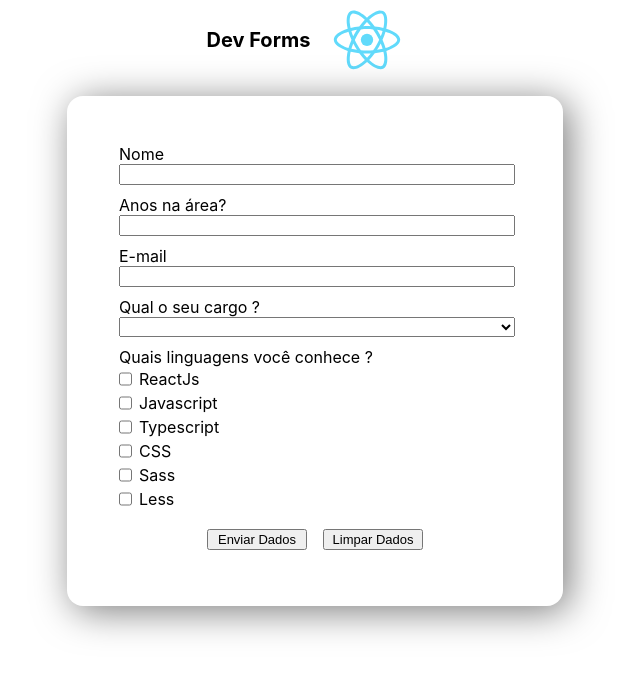
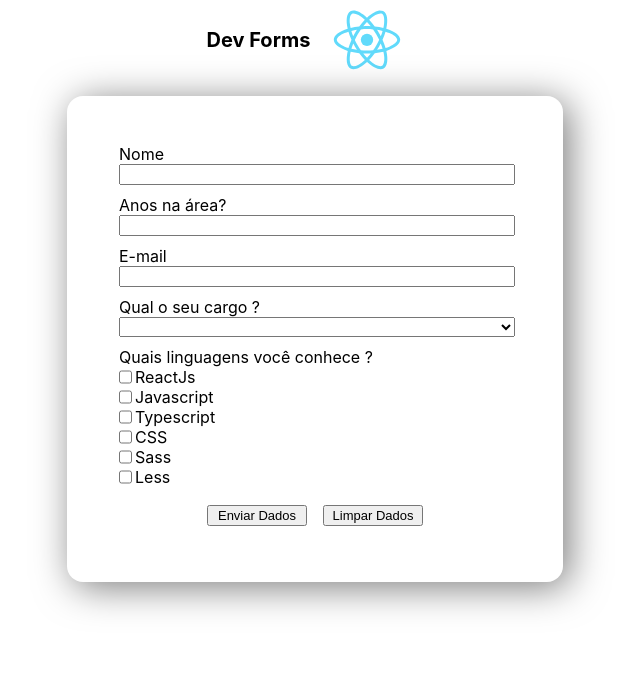
Before and after one commit to pierresouza/hookformTS, a React (Create React App) app: page / in a window 1280 px wide. Shown: the top 674 px of the page, without its empty margins (325-965 px from the left). Built offline with nearby package versions, Linux system fonts and the light colour scheme.

Commit message:
chore: change text tag

```diff
--- a/src/App.tsx
+++ b/src/App.tsx
@@ -91,7 +91,7 @@ export function App() {
               {data.map(({ id, text, value }) => (
                 <div key={id} className="multi-options">
                   <input type="checkbox" value={value} {...register("myRadio")} />
-                  <p>{text}</p>
+                  <label>{text}</label>
                 </div>
               ))}
               <span className="errors">{errors.myRadio?.message}</span>
```
